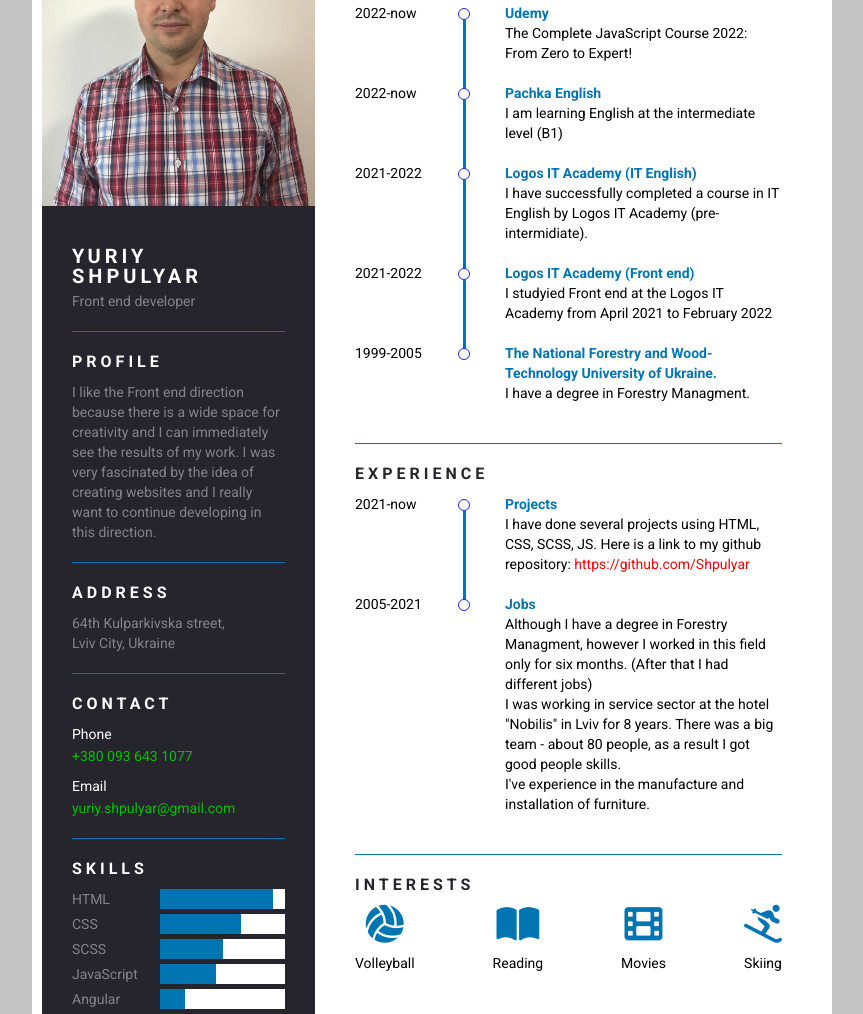
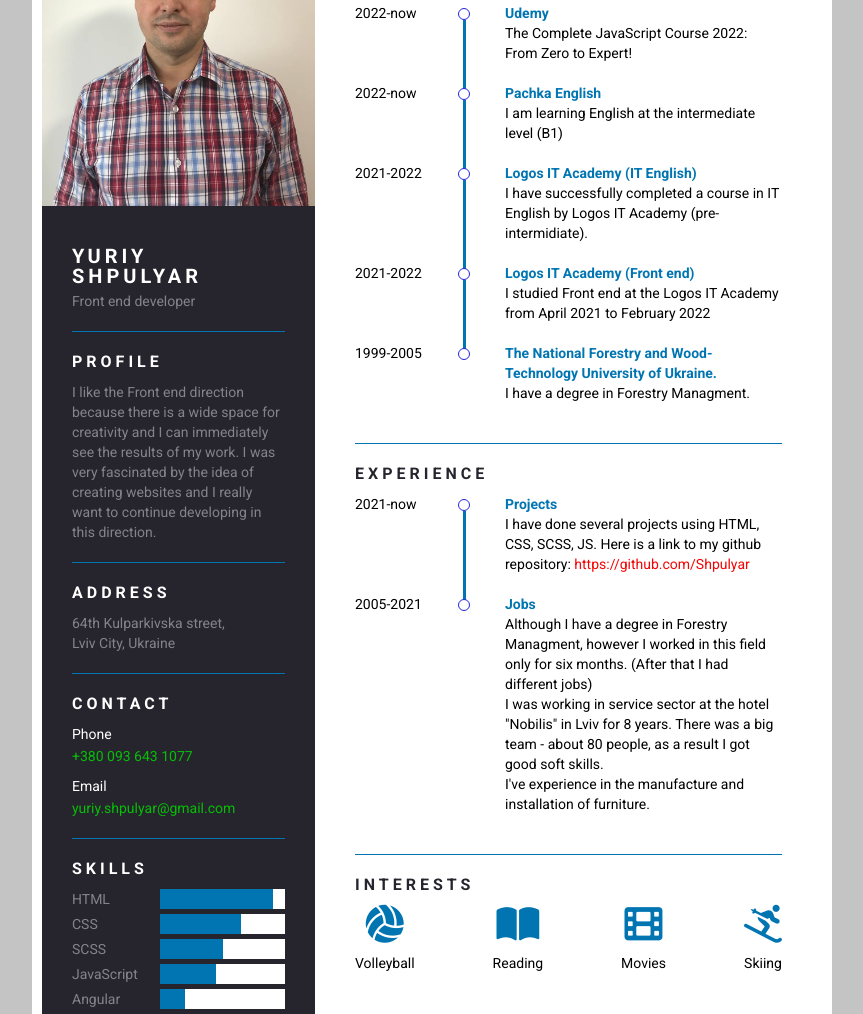
Before and after one commit to Shpulyar/CV, a plain HTML site: page index.html in a window 1280 px wide. Shown: the part 218-1232 px from the top of the page, without its empty margins (208-1071 px from the left). Drawn offline with Linux system fonts and the light colour scheme.

Commit message:
Update index.html

```diff
--- a/index.html
+++ b/index.html
@@ -131,7 +131,7 @@
                         <div class="year">2021-2022</div>
                         <div class="content">
                             <p><b class="blue">Logos IT Academy (Front end)</b></p>
-                            <p>I studyied Front end at the Logos IT Academy from April 2021 to
+                            <p>I studied Front end at the Logos IT Academy from April 2021 to
                                 February 2022</p>
                         </div>
                     </div>
@@ -163,7 +163,7 @@
                         </p>
                         <p>
                             Although I have a degree in Forestry Managment, however I worked in this field only for six months. (After that I had different jobs) <br>
-                            I was working in service sector at the hotel "Nobilis" in Lviv for 8 years. There was a big team - about 80 people, as a result I got good people skills.
+                            I was working in service sector at the hotel "Nobilis" in Lviv for 8 years. There was a big team - about 80 people, as a result I got good soft skills.
                             <br>
                             I've experience in the manufacture and installation of furniture.
                         </p>
```
